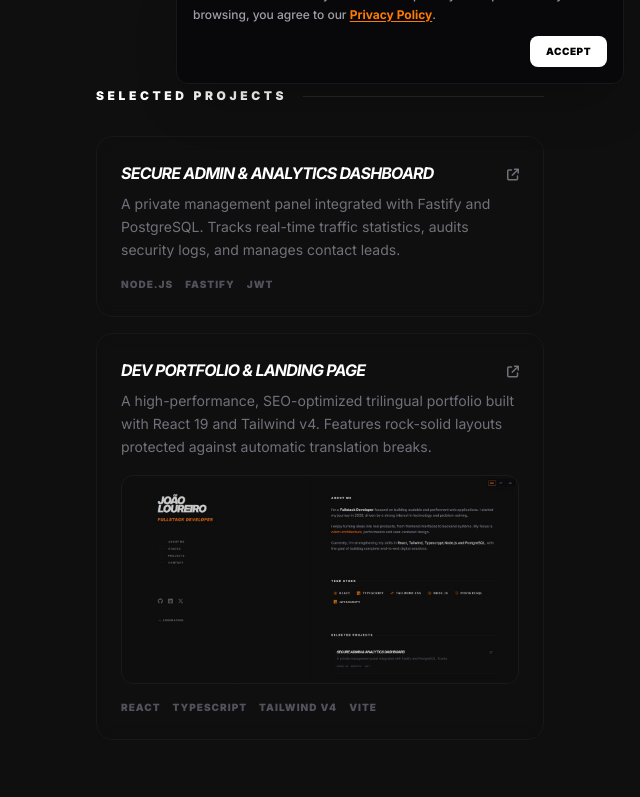
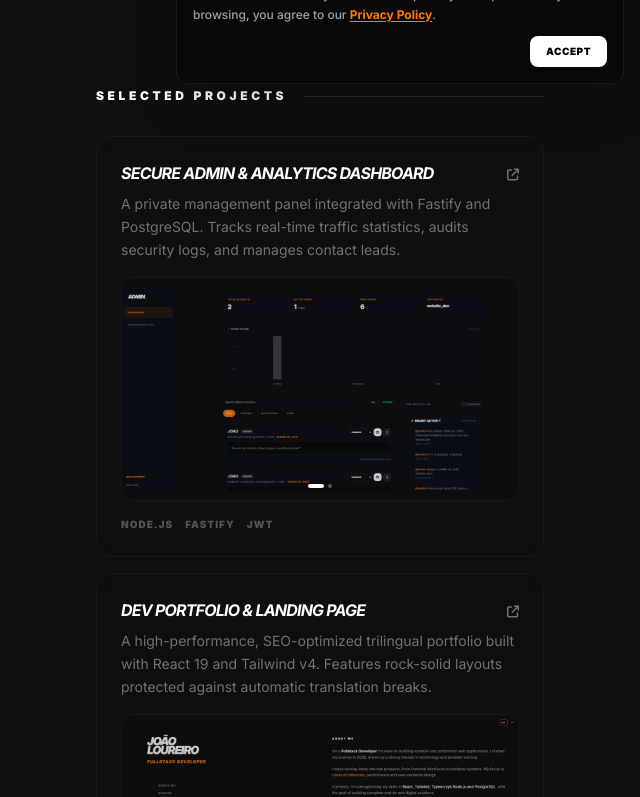
Before and after one commit to joaoloureiro-dev/portfolio-fullstack, a React (Vite) app in the folder frontend/: page / in a window 1280 px wide. Shown: the part 700-1497 px from the top of the page, without its empty margins (640-1280 px from the left). Built offline with nearby package versions, Linux system fonts and the light colour scheme; no server answers.

Commit message:
feat(portfolio): add interactive image slider to project cards - Add state-managed carousel to display multiple project images on hover - Prevent card click propagation when navigating slider controls - Update data structures to support image arrays and populate new assets

```diff
--- a/frontend/src/components/home/Projects.tsx
+++ b/frontend/src/components/home/Projects.tsx
@@ -1,17 +1,19 @@
+import { useState } from "react";
 import { motion } from "framer-motion";
 
 const PROJECTS = [
     {
         title: "Secure Admin & Analytics Dashboard",
         description: "A private management panel integrated with Fastify and PostgreSQL. Tracks real-time traffic statistics, audits security logs, and manages contact leads.",
-        image: "",
+        // 🚀 Alterado para array de imagens
+        images: ["/admin_dashboard.jpg", "/ga_dashboard.jpg"],
         tech: ["Node.js", "FASTIFY", "JWT"],
         link: "#"
     },
     {
         title: "Dev Portfolio & Landing Page",
-        // 🚀 Como está na pasta public, a rota parte do "/" do servidor de forma direta!
-        image: "/og-image.jpg",
+        // 🚀 Mesmo que tenha só 1 imagem, o código lida com isso automaticamente sem mostrar as setas
+        images: ["/og-image.jpg"],
         description: "A high-performance, SEO-optimized trilingual portfolio built with React 19 and Tailwind v4. Features rock-solid layouts protected against automatic translation breaks.",
         tech: ["React", "TypeScript", "Tailwind v4", "VITE"],
         link: "#"
@@ -26,13 +28,36 @@ export default function Projects() {
             </h2>
             <div className="grid gap-4">
                 {PROJECTS.map((project, i) => (
+                    <ProjectCard key={i} project={project} index={i} />
+                ))}
+            </div>
+        </section>
+    );
+}
+
+// 🚀 Sub-componente isolado com SVG corrigido e propagação travada
+function ProjectCard({ project, index }: { project: typeof PROJECTS[0]; index: number }) {
+    const [currentImgIndex, setCurrentImgIndex] = useState(0);
+    const hasMultipleImages = project.images.length > 1;
+
+    const nextImage = (e: React.MouseEvent) => {
+        e.stopPropagation(); // 🔐 ESSENCIAL: Bloqueia a abertura do link do card
+        setCurrentImgIndex((prev) => (prev === project.images.length - 1 ? 0 : prev + 1));
+    };
+
+    const prevImage = (e: React.MouseEvent) => {
+        e.stopPropagation(); // 🔐 ESSENCIAL: Bloqueia a abertura do link do card
+        setCurrentImgIndex((prev) => (prev === 0 ? project.images.length - 1 : prev - 1));
+    };
+
+    return (
         <motion.article
-                        key={i}
             initial={{ opacity: 0, y: 20 }}
             whileInView={{ opacity: 1, y: 0 }}
             viewport={{ once: true }}
-                        transition={{ delay: i * 0.1 }}
+            transition={{ delay: index * 0.1 }}
             whileHover={{ y: -5, borderColor: "var(--color-primary)" }}
+            onClick={() => window.open(project.link, "_blank")}
             className="group p-6 rounded-2xl border border-zinc-900 bg-zinc-900/10 backdrop-blur-sm transition-colors cursor-pointer"
         >
             <div className="flex justify-between items-start">
@@ -43,6 +68,8 @@ export default function Projects() {
                     whileHover={{ scale: 1.2, rotate: 15 }}
                     href={project.link}
                     target="_blank"
+                    rel="noreferrer"
+                    onClick={(e) => e.stopPropagation()}
                     className="text-zinc-500 hover:text-white transition-colors"
                 >
                     <i className="fa-solid fa-arrow-up-right-from-square text-xs"></i>
@@ -51,26 +78,61 @@ export default function Projects() {
 
             <p className="text-zinc-500 text-sm mt-2 leading-relaxed">{project.description}</p>
 
-                        {project.image && (
-                            <div className="mt-4 overflow-hidden rounded-xl border border-zinc-800/50">
+            {/* Container da Imagem - Clicar no meio abre o link porque herda o onClick do pai */}
+            {project.images && project.images.length > 0 && (
+                <div className="relative mt-4 overflow-hidden rounded-xl border border-zinc-800/50 aspect-video bg-zinc-950 flex items-center justify-center">
                     <img
-                                    src={project.image}
-                                    alt={project.title}
-                                    className="w-full h-auto object-cover opacity-80 group-hover:opacity-100 transition-opacity duration-300"
+                        src={project.images[currentImgIndex]}
+                        alt={`${project.title} - ${currentImgIndex + 1}`}
+                        className="w-full h-full object-cover opacity-80 group-hover:opacity-100 transition-all duration-300"
                     />
+
+                    {/* Setas de navegação controladas */}
+                    {hasMultipleImages && (
+                        <>
+                            <button
+                                type="button"
+                                onClick={prevImage}
+                                className="absolute left-3 top-1/2 -translate-y-1/2 p-2 rounded-lg bg-zinc-950/80 text-zinc-400 hover:text-white hover:bg-zinc-900 border border-zinc-800 opacity-0 group-hover:opacity-100 transition-all duration-200 cursor-pointer z-20"
+                            >
+                                <svg className="w-3 h-3" fill="none" viewBox="0 0 24 24" stroke="currentColor" strokeWidth={3}>
+                                    <path strokeLinecap="round" strokeLinejoin="round" d="M15 19l-7-7 7-7" />
+                                </svg>
+                            </button>
+
+                            {/* 🚀 BOTÃO DIREITO CORRIGIDO (Vetor e caminhos limpos) */}
+                            <button
+                                type="button"
+                                onClick={nextImage}
+                                className="absolute right-3 top-1/2 -translate-y-1/2 p-2 rounded-lg bg-zinc-950/80 text-zinc-400 hover:text-white hover:bg-zinc-900 border border-zinc-800 opacity-0 group-hover:opacity-100 transition-all duration-200 cursor-pointer z-20"
+                            >
+                                <svg className="w-3 h-3" fill="none" viewBox="0 0 24 24" stroke="currentColor" strokeWidth={3}>
+                                    <path strokeLinecap="round" strokeLinejoin="round" d="M9 5l7 7-7 7" />
+                                </svg>
+                            </button>
+
+                            {/* Indicadores de posição (pontinhos) */}
+                            <div className="absolute bottom-3 flex gap-1 z-10">
+                                {project.images.map((_, dotIdx) => (
+                                    <div
+                                        key={dotIdx}
+                                        className={`h-1 rounded-full transition-all duration-300 ${currentImgIndex === dotIdx ? "bg-white w-4" : "bg-white/30 w-1"
+                                            }`}
+                                    />
+                                ))}
+                            </div>
+                        </>
+                    )}
                 </div>
             )}
 
             <div className="flex gap-3 mt-4">
-                            {project.tech.map(t => (
+                {project.tech.map((t) => (
                     <span key={t} className="text-[10px] font-black text-zinc-600 uppercase tracking-widest group-hover:text-zinc-400 transition-colors">
                         {t}
                     </span>
                 ))}
             </div>
         </motion.article>
-                ))}
-            </div>
-        </section>
     );
 }
```
Also changed, not shown: frontend/public/admin_dashboard.jpg (added), frontend/public/ga_dashboard.jpg (added). Lines whose indentation alone changed are shown as unchanged.
